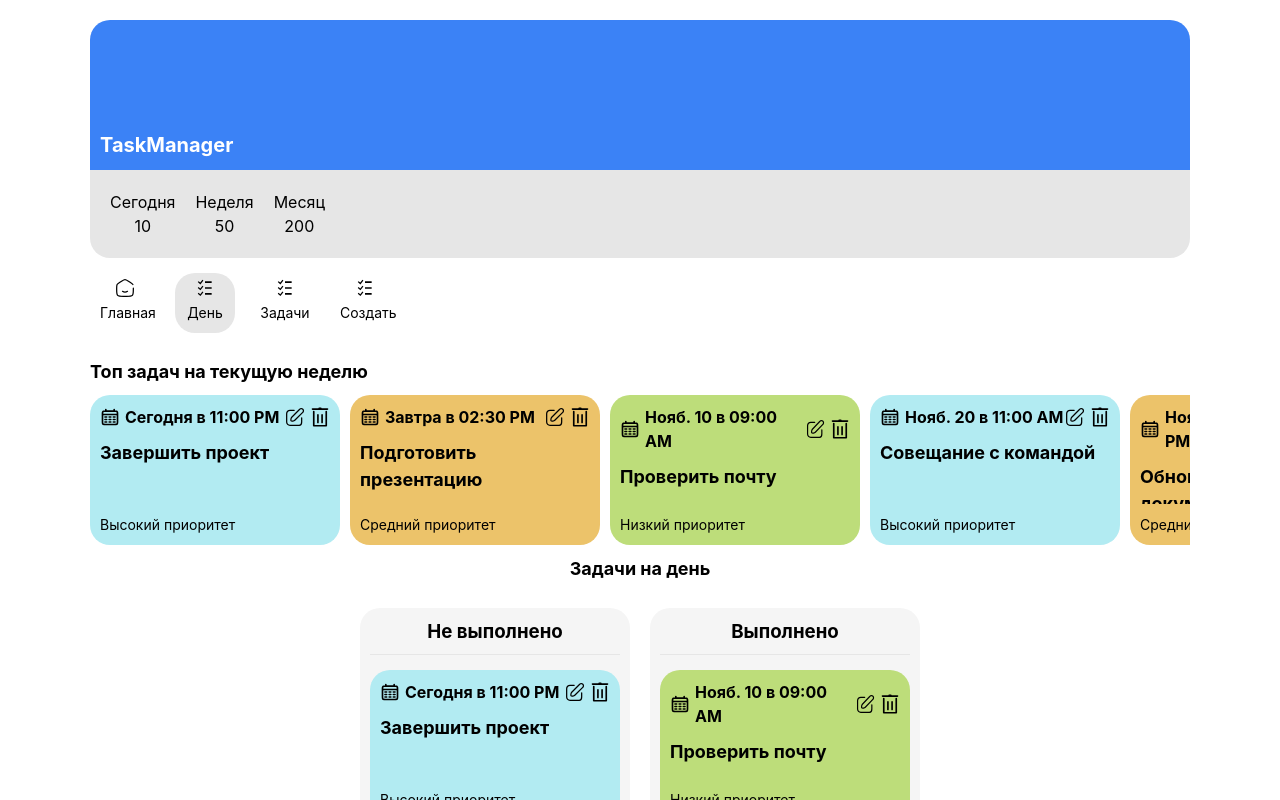
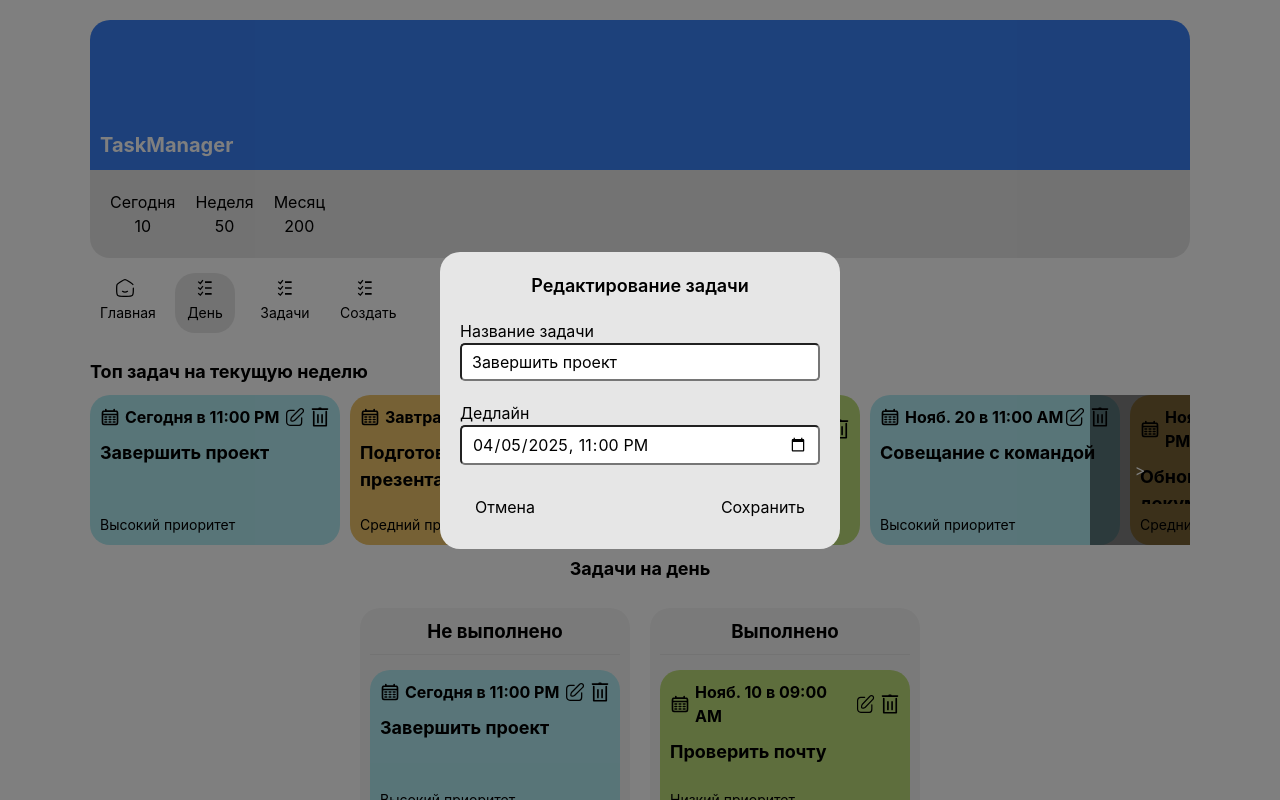
Before and after one commit to Lychil/TaskManager, a React (Vite) app in the folder client/: page /tasks/day in a window 1280 px wide. Both pictures are taken after a click on the button 295 px from the left and 417 px from the top of the page. Shown: the top 800 px of the page. Built offline with nearby package versions, Linux system fonts and the light colour scheme.

Commit message:
edit-form. Added edit form

```diff
--- /dev/null
+++ b/client/src/common/components/tasks/EditTaskModal.tsx
@@ -0,0 +1,117 @@
+import { useState } from 'react';
+import styled from 'styled-components';
+import { ITaskCard } from '@/common/components/tasks/types';
+import { borders, colors, fonts } from '@/common/styles/styleConstants';
+
+interface EditTaskModalProps {
+    task: ITaskCard;
+    onClose: () => void;
+}
+
+export default function EditTaskModal({task, onClose}: EditTaskModalProps) {
+    const [updatedTask, setUpdatedTask] = useState<ITaskCard>({ ...task });
+
+    const handleChange = () => {
+        setUpdatedTask((prevTask) => ({...prevTask}));
+    };
+
+    const handleSave = () => {
+        onClose();
+    };
+
+    return (
+        <ModalOverlay>
+            <ModalWrapper>
+                <Title>Редактирование задачи</Title>
+
+                <ModalItem>
+                    <Label htmlFor="title">Название задачи</Label>
+                    <Input
+                        type="text"
+                        id="title"
+                        name="title"
+                        value={updatedTask.title}
+                        onChange={handleChange}
+                        required
+                    />
+                </ModalItem>
+
+                <ModalItem>
+                    <Label htmlFor="deadline">Дедлайн</Label>
+                    <Input
+                        type="datetime-local"
+                        id="deadline"
+                        name="deadline"
+                        value={updatedTask.deadline}
+                        onChange={handleChange}
+                        required
+                    />
+                </ModalItem>
+
+                <Actions>
+                    <ActionBtn type='button' onClick={onClose}>Отмена</ActionBtn>
+                    <ActionBtn type='button' onClick={handleSave}>Сохранить</ActionBtn>
+                </Actions>
+            </ModalWrapper>
+        </ModalOverlay>
+    );
+};
+
+
+const ModalOverlay = styled('div')`
+position: fixed;
+top: 0;
+left: 0;
+width: 100%;
+height: 100%;
+background-color: ${colors.blackTransparent};
+display: flex;
+justify-content: center;
+align-items: center;
+z-index: 1000;
+`;
+
+const ModalWrapper = styled('div')`
+display: flex;
+flex-direction: column;
+row-gap: 20px;
+background-color: ${colors.lightGray};
+padding: 20px;
+border-radius: ${borders.radius.medium};
+width: 400px;
+`;
+
+const ModalItem = styled('div')``;
+
+const Title = styled('h2')`
+text-align: center;
+font-size: ${fonts.sizes.subtitle};
+font-weight: ${fonts.weights.semiBold};
+`;
+
+const Label = styled('label')`
+font-size: ${fonts.sizes.main};
+font-weight: ${fonts.weights.regular};
+margin-bottom: 10px;
+`;
+
+const Input = styled('input')`
+width: 100%;
+padding: 5px 10px;
+border-radius: ${borders.radius.small};
+`;
+
+const Actions = styled('div')`
+display: flex;
+justify-content: space-between;
+`;
+
+const ActionBtn = styled('button')`
+padding: 10px 15px;
+border-radius: ${borders.radius.small};
+
+&:hover {
+    color: ${colors.whiteTotal};
+    background-color: ${colors.blackTransparent};
+}
+`;
--- a/client/src/common/components/tasks/task-card/TaskCard.tsx
+++ b/client/src/common/components/tasks/task-card/TaskCard.tsx
@@ -4,6 +4,8 @@ import calendarImg from "@/common/images/svg/calendar.svg";
 import { borders, fonts } from '@/common/styles/styleConstants';
 import { formatSmartDateHelper } from '@/common/helpers/formatSmartDateHelper';
 import TaskCardActions from '@/common/components/tasks/task-card/TaskCardActions';
+import { useState } from 'react';
+import EditTaskModal from '@/common/components/tasks/EditTaskModal';
 
 interface TaskCardProps {
     task: ITaskCard;
@@ -11,15 +13,21 @@ interface TaskCardProps {
 
 export function TaskCard({ task }: TaskCardProps) {
     const { title, deadline, priority } = task;
+    const [isEdit, setIsEdit] = useState(false);
+
+    const handleEdit = () => {
+        setIsEdit(prev => !prev);
+    }
 
     return (
         <Card $priority={priority}>
+            {isEdit && <EditTaskModal task={task} onClose={handleEdit} />}
             <TopRow>
                 <LeftSide>
                     <Icon src={calendarImg} alt='calendar' />
                     <Text>{formatSmartDateHelper(deadline)}</Text>
                 </LeftSide>
-                <TaskCardActions />
+                <TaskCardActions openEditModal={handleEdit} />
             </TopRow>
 
             <Title>{title}</Title>
--- a/client/src/common/components/tasks/task-card/TaskCardActions.tsx
+++ b/client/src/common/components/tasks/task-card/TaskCardActions.tsx
@@ -2,8 +2,14 @@ import styled from 'styled-components';
 import editImg from "@/common/images/svg/edit.svg";
 import binImg from "@/common/images/svg/bin.svg";
 
-export default function TaskCardActions() {
-    const handleEdit = () => {}
+interface TaskCardActionsProps {
+    openEditModal: () => void
+}
+
+export default function TaskCardActions({openEditModal}: TaskCardActionsProps) {
+    const handleEdit = () => {
+        openEditModal();
+    }
     const handleDelete = () => {}
 
     return (
```
